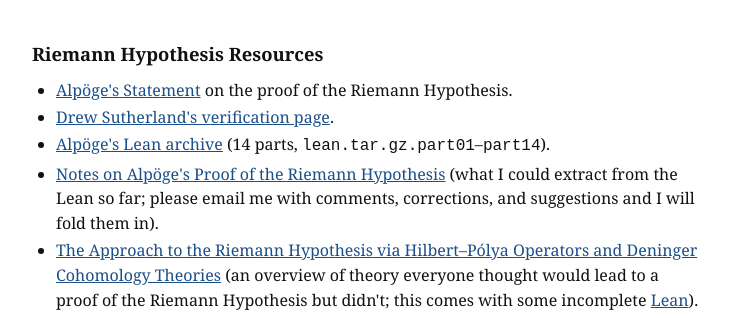
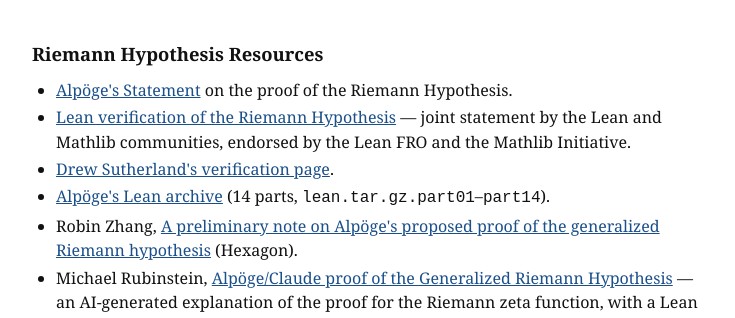
Before and after one commit to tdupu/tdupu.github.io, a plain HTML site: page index.html in a window 1280 px wide. Shown: the top 318 px of the page, without its empty margins (272-1007 px from the left). Drawn offline with Linux system fonts and the light colour scheme.

Commit message:
Link the Lean statement, Robin Zhang's and Michael Rubinstein's notes
Add the Lean and Mathlib communities' joint statement, Robin Zhang's
Hexagon note and Michael Rubinstein's page to Riemann Hypothesis Resources.

Co-Authored-By: Claude Opus 5.5 <noreply@anthropic.com>

```diff
--- a/index.html
+++ b/index.html
@@ -21,8 +21,11 @@
 
 <ul>
 <li><a href="https://alpo.ge/remark.pdf">Alp&ouml;ge's Statement</a> on the proof of the Riemann Hypothesis.</li>
+<li><a href="https://leanprover-community.github.io/blog/posts/riemann-hypothesis/">Lean verification of the Riemann Hypothesis</a> &mdash; joint statement by the Lean and Mathlib communities, endorsed by the Lean FRO and the Mathlib Initiative.</li>
 <li><a href="https://math.mit.edu/~drew/grh/">Drew Sutherland's verification page</a>.</li>
 <li><a href="https://alpo.ge/lean.tar.gz.part01">Alp&ouml;ge's Lean archive</a> (14 parts, <code>lean.tar.gz.part01</code>&ndash;<code>part14</code>).</li>
+<li>Robin Zhang, <a href="https://hexagonmath.org/2611.00809v1">A preliminary note on Alp&ouml;ge's proposed proof of the generalized Riemann hypothesis</a> (Hexagon).</li>
+<li>Michael Rubinstein, <a href="https://www.math.uwaterloo.ca/~mrubinst/alpoge_claude_grh/">Alp&ouml;ge/Claude proof of the Generalized Riemann Hypothesis</a> &mdash; an AI-generated explanation of the proof for the Riemann zeta function, with a Lean check.</li>
 <li><a href="https://tdupu.github.io/riemann-public/riemann-book.pdf">Notes on Alp&ouml;ge's Proof of the Riemann Hypothesis</a> (what I could extract from the Lean so far; please email me with comments, corrections, and suggestions and I will fold them in).</li>
 <li><a href="https://tdupu.github.io/riemann-public/hilbert-polya-deninger.pdf">The Approach to the Riemann Hypothesis via Hilbert&ndash;P&oacute;lya Operators and Deninger Cohomology Theories</a> (an overview of theory everyone thought would lead to a proof of the Riemann Hypothesis but didn't; this comes with some incomplete <a href="https://github.com/tdupu/riemann-public/tree/main/lean">Lean</a>).</li>
 </ul>
```
Also changed, not shown: papers.html (+3 -0 lines).
